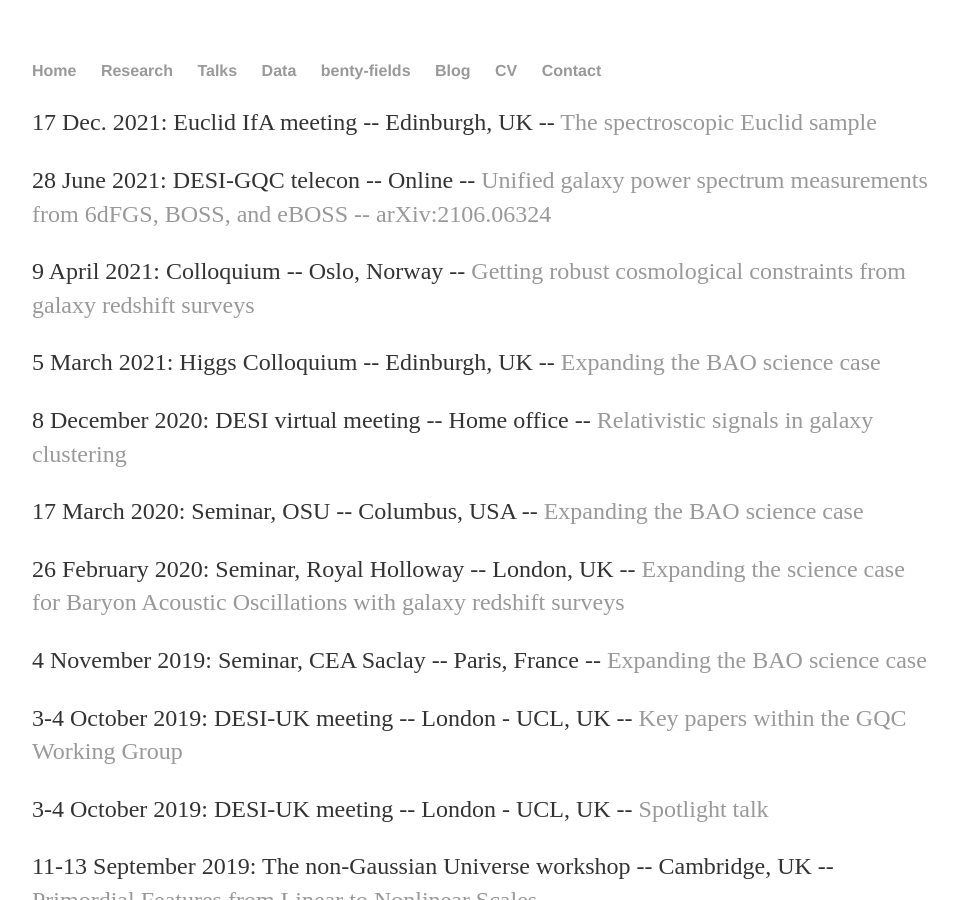
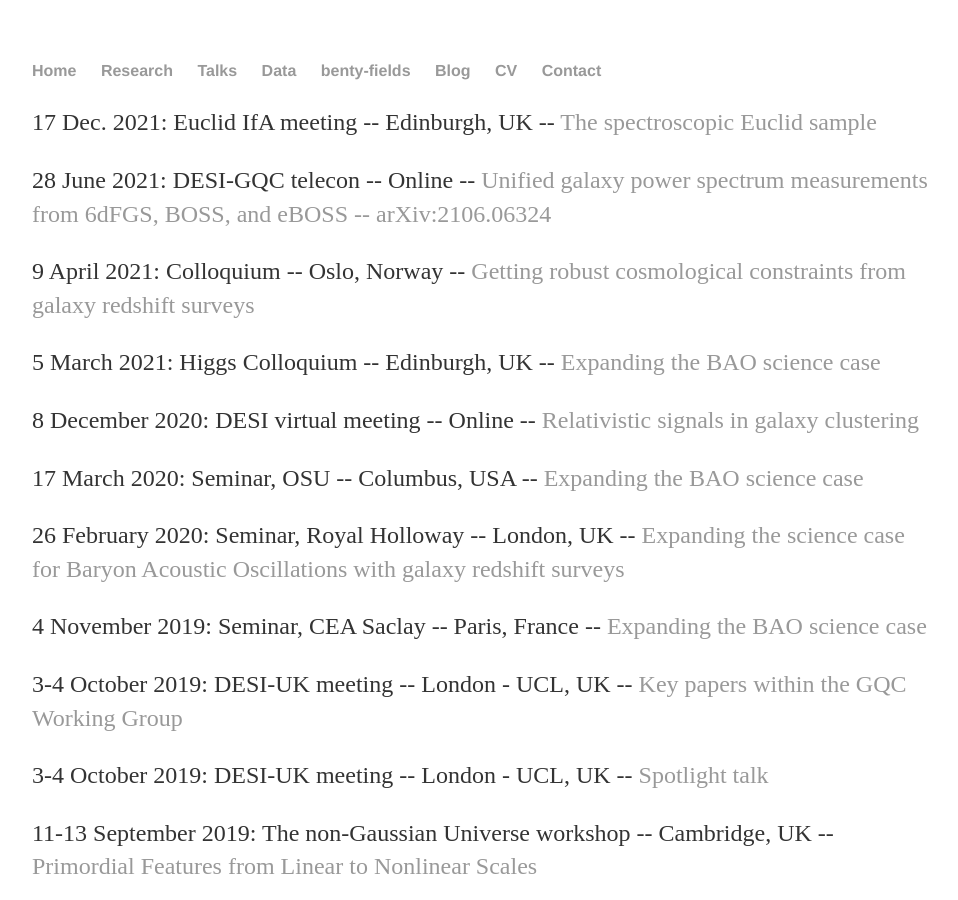
Before and after one commit to fbeutler/fbeutler.github.io, a Jekyll site: the page built from talks/talks.html, in a window 1280 px wide and 900 px high. Shown: the whole window, without its empty margins (160-1118 px from the left). Built offline with Jekyll 4.4.1, drawn with Linux system fonts in a browser that asks for light colours.

Commit message:
Update talks.html

```diff
--- a/talks/talks.html
+++ b/talks/talks.html
@@ -17,7 +17,7 @@
      5 March 2021: Higgs Colloquium -- Edinburgh, UK -- <a href='/static/Higgs_colloquium_2021.pdf' target="_blank">Expanding the BAO science case</a>
   </p>
   <p>
-     8 December 2020: DESI virtual meeting -- Home office -- <a href='/static/DESI_collaboration_meeting_2020.pdf' target="_blank">Relativistic signals in galaxy clustering</a>
+     8 December 2020: DESI virtual meeting -- Online -- <a href='/static/DESI_collaboration_meeting_2020.pdf' target="_blank">Relativistic signals in galaxy clustering</a>
   </p>
   <p>
      17 March 2020: Seminar, OSU -- Columbus, USA -- <a href='/static/OSU_2020.pdf' target="_blank">Expanding the BAO science case</a>
```
